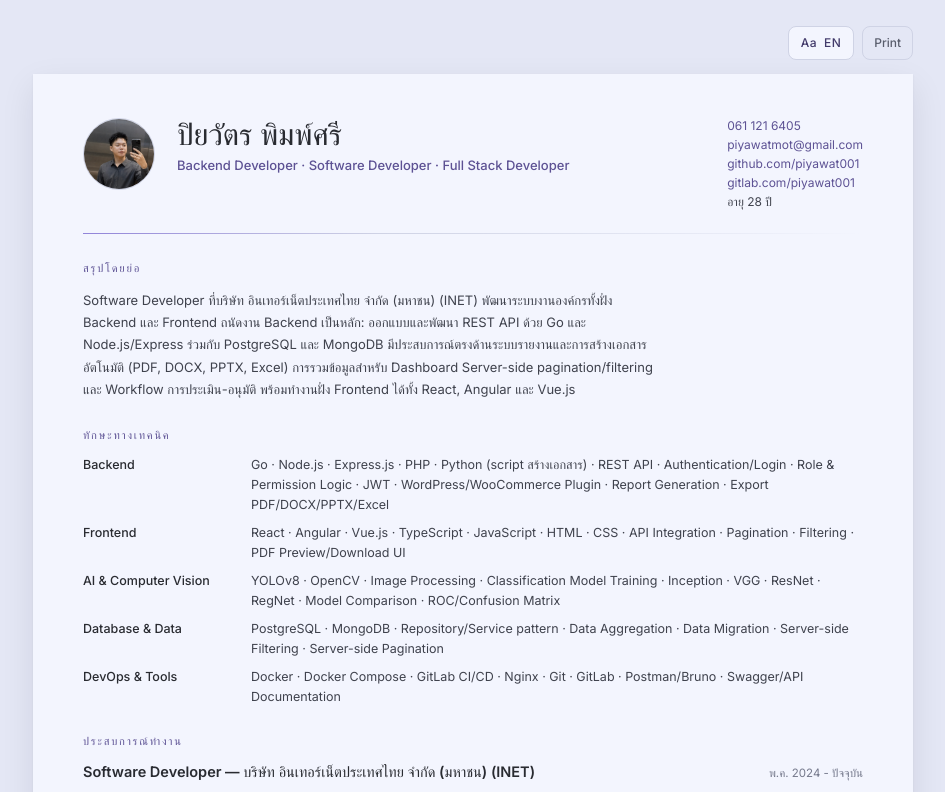
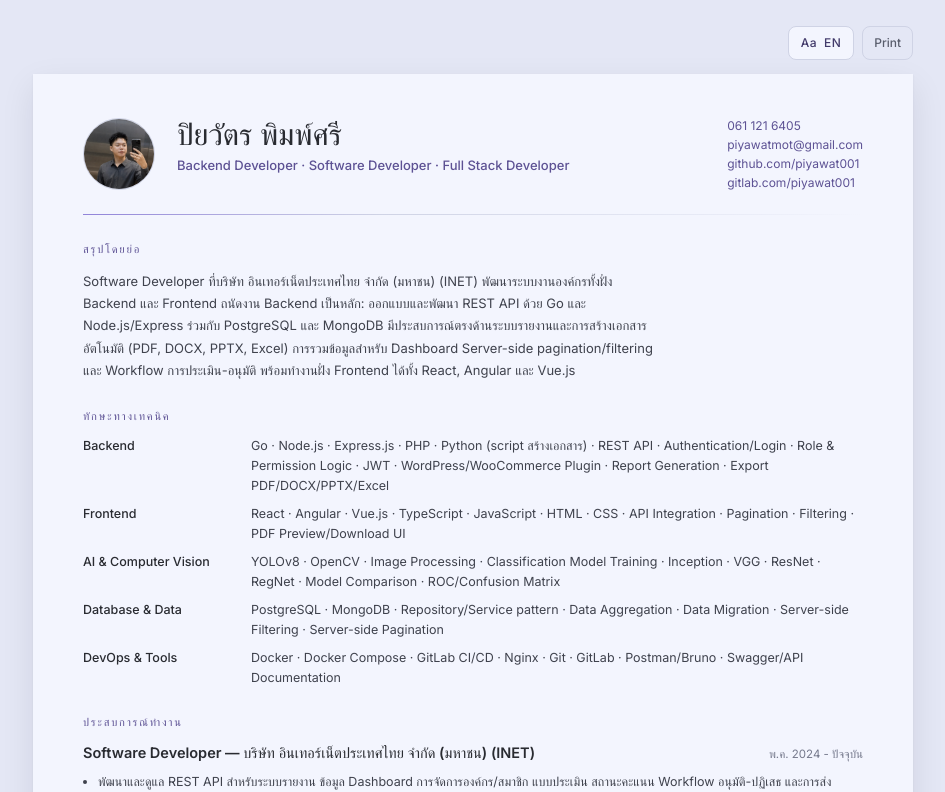
Before and after one commit to piyawat001/resume, a Vue app: page / in a window 1280 px wide. Shown: the top 792 px of the page, without its empty margins (167-1112 px from the left). Built offline with nearby package versions, Linux system fonts and the light colour scheme; a web font is replaced by a local one.

Commit message:
Remove age from contact header

```diff
--- a/src/App.vue
+++ b/src/App.vue
@@ -58,7 +58,6 @@ onMounted(() => {
           <a :href="`mailto:${data.contact.email}`">{{ data.contact.email }}</a>
           <a href="https://github.com/piyawat001" rel="noreferrer">{{ data.contact.github }}</a>
           <a href="https://gitlab.com/piyawat001" rel="noreferrer">{{ data.contact.gitlab }}</a>
-          <span>{{ data.contact.age }}</span>
         </address>
       </header>
 
--- a/src/content/resume.ts
+++ b/src/content/resume.ts
@@ -17,7 +17,6 @@ export type Resume = {
     email: string;
     github: string;
     gitlab: string;
-    age: string;
   };
   labels: {
     summary: string;
@@ -92,7 +91,6 @@ export const resume: Record<Lang, Resume> = {
       email: 'piyawatmot@gmail.com',
       github: 'github.com/piyawat001',
       gitlab: 'gitlab.com/piyawat001',
-      age: 'อายุ 28 ปี',
     },
     labels: {
       summary: 'สรุปโดยย่อ',
@@ -259,7 +257,6 @@ export const resume: Record<Lang, Resume> = {
       email: 'piyawatmot@gmail.com',
       github: 'github.com/piyawat001',
       gitlab: 'gitlab.com/piyawat001',
-      age: 'Age 28',
     },
     labels: {
       summary: 'Professional Summary',
```
